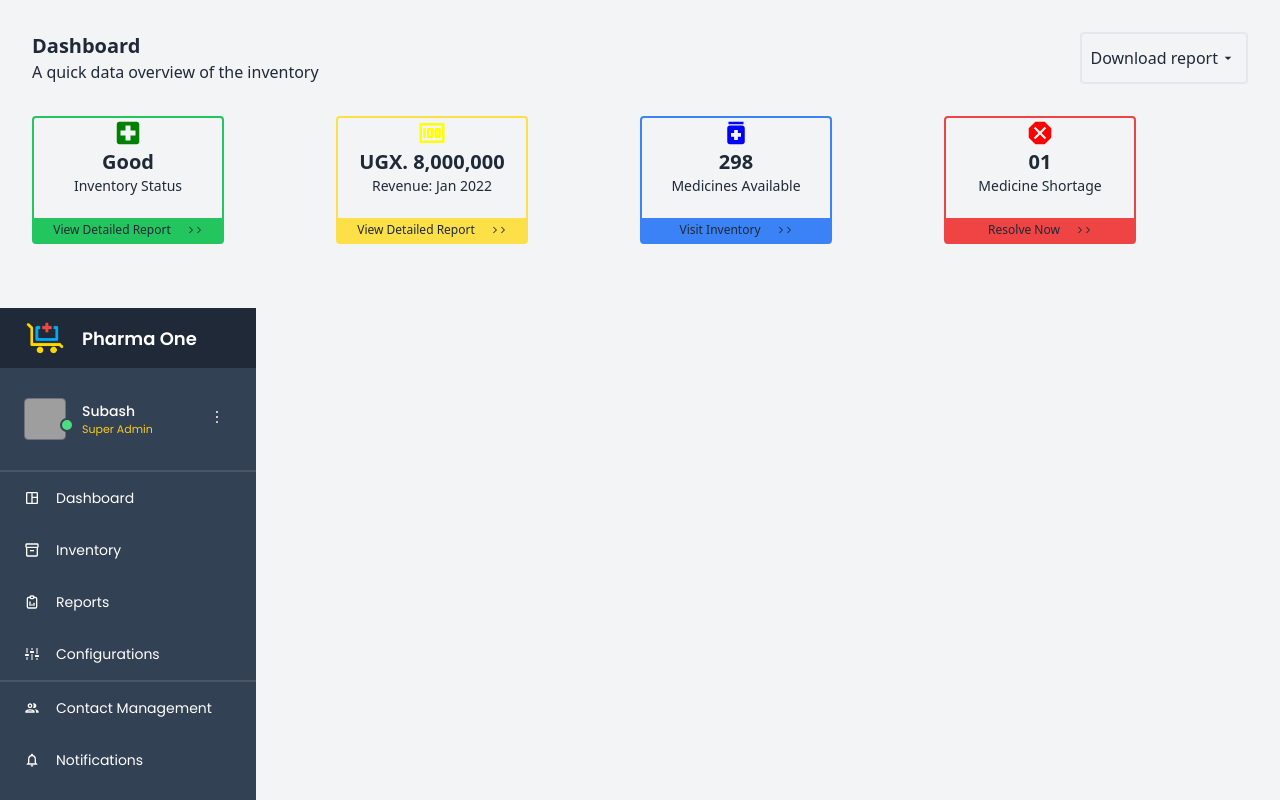
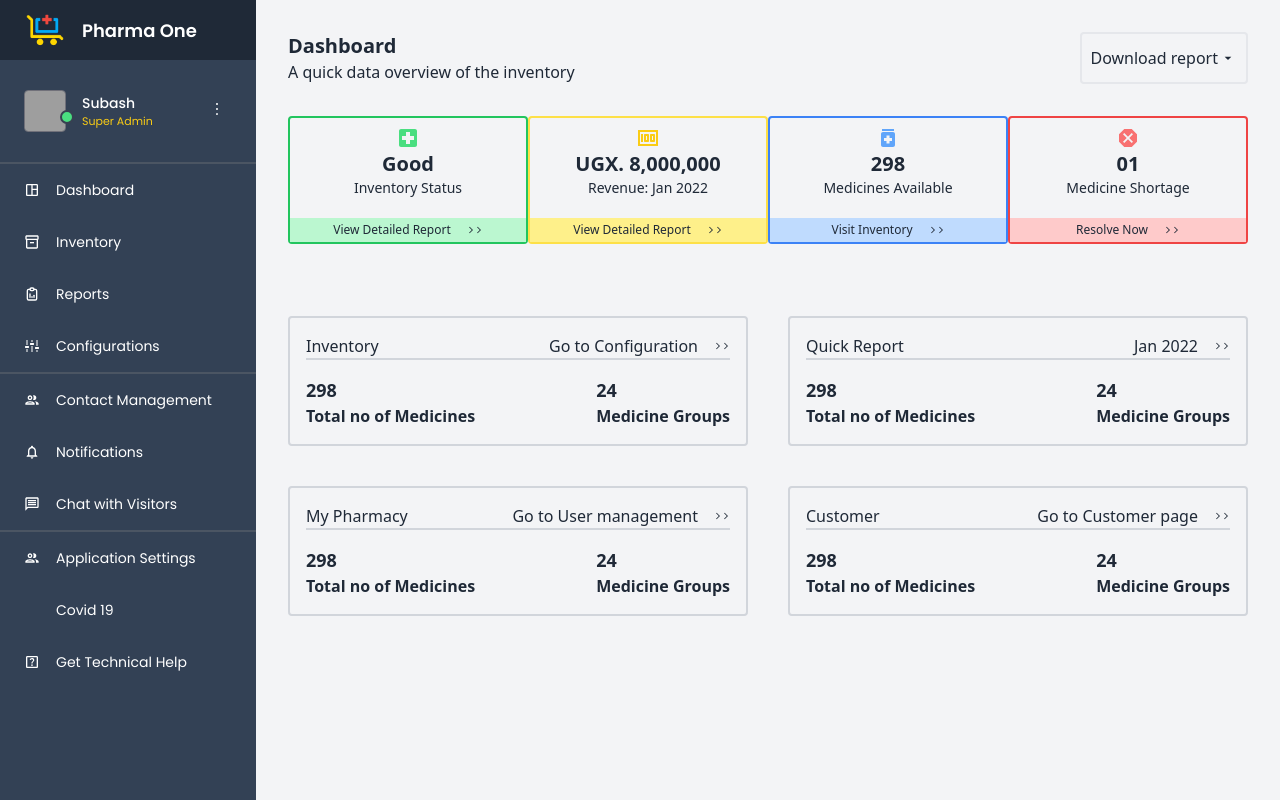
Before and after one commit to WandaWeira/pharmacy, a React (Vite) app: page / in a window 1280 px wide. Shown: the top 800 px of the page. Built offline with nearby package versions, Linux system fonts and the light colour scheme; grey boxes are pictures that could not be loaded; some icons are missing.

Commit message:
Large cards

```diff
--- a/index.html
+++ b/index.html
@@ -2,7 +2,7 @@
 <html lang="en">
   <head>
     <meta charset="UTF-8" />
-    <link rel="icon" type="image/svg+xml" href="/vite.svg" />
+    <link rel="icon" type="image/svg+xml" href="src\assets\logo.png" />
     <link rel="preconnect" href="https://fonts.googleapis.com" />
     <link rel="preconnect" href="https://fonts.gstatic.com" crossorigin />
     <link
--- a/src/App.jsx
+++ b/src/App.jsx
@@ -4,10 +4,12 @@ import SideBar from "./components/SideBar";
 
 const App = () => {
   return (
-    <>
-      <Dashboard />
+    <div className="flex">
       <SideBar />
-    </>
+      <div className="flex-1">
+        <Dashboard />
+      </div>
+    </div>
   );
 };
 
--- /dev/null
+++ b/src/components/CardLarge.jsx
@@ -0,0 +1,102 @@
+import { MdOutlineArrowForwardIos } from "react-icons/md";
+
+const CardLarge = () => {
+  return (
+    <>
+      <div className="flex gap-10 my-10">
+        <div className="w-2/4 rounded border-2 border-gray-300 p-4">
+          <div className="flex justify-between border-b-2 border-gray-300">
+            <h2>Inventory</h2>
+            <div className="flex items-center">
+              <h3>Go to Configuration</h3>
+              <div className="flex ml-4">
+                <MdOutlineArrowForwardIos size="8" />
+                <MdOutlineArrowForwardIos size="8" />
+              </div>
+            </div>
+          </div>
+          <div className="flex justify-between mt-4">
+            <div>
+              <h2 className="font-bold text-lg">298</h2>
+              <h3 className="font-semibold">Total no of Medicines</h3>
+            </div>
+            <div>
+              <h2 className="font-bold text-lg">24</h2>
+              <h3 className="font-semibold">Medicine Groups</h3>
+            </div>
+          </div>
+        </div>
+        <div className="w-2/4 rounded border-2 border-gray-300 p-4">
+          <div className="flex justify-between border-b-2 border-gray-300">
+            <h2>Quick Report</h2>
+            <div className="flex items-center">
+              <h3>Jan 2022</h3>
+              <div className="flex ml-4">
+                <MdOutlineArrowForwardIos size="8" />
+                <MdOutlineArrowForwardIos size="8" />
+              </div>
+            </div>
+          </div>
+          <div className="flex justify-between mt-4">
+            <div>
+              <h2 className="font-bold text-lg">298</h2>
+              <h3 className="font-semibold">Total no of Medicines</h3>
+            </div>
+            <div>
+              <h2 className="font-bold text-lg">24</h2>
+              <h3 className="font-semibold">Medicine Groups</h3>
+            </div>
+          </div>
+        </div>
+      </div>
+      <div className="flex gap-10 my-10">
+      <div className="w-2/4 rounded border-2 border-gray-300 p-4">
+          <div className="flex justify-between border-b-2 border-gray-300">
+            <h2>My Pharmacy</h2>
+            <div className="flex items-center">
+              <h3>Go to User management</h3>
+              <div className="flex ml-4">
+                <MdOutlineArrowForwardIos size="8" />
+                <MdOutlineArrowForwardIos size="8" />
+              </div>
+            </div>
+          </div>
+          <div className="flex justify-between mt-4">
+            <div>
+              <h2 className="font-bold text-lg">298</h2>
+              <h3 className="font-semibold">Total no of Medicines</h3>
+            </div>
+            <div>
+              <h2 className="font-bold text-lg">24</h2>
+              <h3 className="font-semibold">Medicine Groups</h3>
+            </div>
+          </div>
+        </div>
+        <div className="w-2/4 rounded border-2 border-gray-300 p-4">
+          <div className="flex justify-between border-b-2 border-gray-300">
+            <h2>Customer</h2>
+            <div className="flex items-center">
+              <h3>Go to Customer page</h3>
+              <div className="flex ml-4">
+                <MdOutlineArrowForwardIos size="8" />
+                <MdOutlineArrowForwardIos size="8" />
+              </div>
+            </div>
+          </div>
+          <div className="flex justify-between mt-4">
+            <div>
+              <h2 className="font-bold text-lg">298</h2>
+              <h3 className="font-semibold">Total no of Medicines</h3>
+            </div>
+            <div>
+              <h2 className="font-bold text-lg">24</h2>
+              <h3 className="font-semibold">Medicine Groups</h3>
+            </div>
+          </div>
+        </div>
+      </div>
+    </>
+  );
+};
+
+export default CardLarge;
--- a/src/components/CardSmall.jsx
+++ b/src/components/CardSmall.jsx
@@ -8,16 +8,16 @@ import {
 
 const CardSmall = () => {
   return (
-    <div className="grid grid-cols-4">
-      <div className="my-8 border-2 border-green-500 w-48 h-32 rounded text-center flex flex-col justify-between">
+    <div className="flex justify-between">
+      <div className="my-8 border-2 border-green-500 w-60 h-32 rounded text-center flex flex-col justify-between">
         <div className="items-center">
-          <div className="flex items-center justify-center">
-            <MdLocalHospital size="30" color="green" />
+          <div className="flex items-center justify-center mt-2">
+            <MdLocalHospital className="text-green-400 text-2xl" />
           </div>
           <h2 className="font-bold text-xl">Good</h2>
           <h3 className="text-sm">Inventory Status</h3>
         </div>
-        <div className="flex items-center justify-center bg-green-500 p-1">
+        <div className="flex items-center justify-center bg-green-200 p-1">
           <h3 className="text-xs">View Detailed Report</h3>
           <div className="flex ml-4">
             <MdOutlineArrowForwardIos size="8" />
@@ -25,15 +25,15 @@ const CardSmall = () => {
           </div>
         </div>
       </div>
-      <div className="my-8 border-2 border-yellow-300 w-48 h-32 rounded text-center flex flex-col justify-between">
+      <div className="my-8 border-2 border-yellow-300 w-60 h-32 rounded text-center flex flex-col justify-between">
         <div className="items-center">
-          <div className="flex items-center justify-center">
-            <MdMoney size="30" color="yellow" />
+          <div className="flex items-center justify-center mt-2">
+            <MdMoney className="text-yellow-400 text-2xl" />
           </div>
           <h2 className="font-bold text-xl">UGX. 8,000,000</h2>
           <h3 className="text-sm">Revenue: Jan 2022</h3>
         </div>
-        <div className="flex items-center justify-center bg-yellow-300 p-1">
+        <div className="flex items-center justify-center bg-yellow-200 p-1">
           <h3 className="text-xs">View Detailed Report</h3>
           <div className="flex ml-4">
             <MdOutlineArrowForwardIos size="8" />
@@ -41,15 +41,15 @@ const CardSmall = () => {
           </div>
         </div>
       </div>
-      <div className="my-8 border-2 border-blue-500 w-48 h-32 rounded text-center flex flex-col justify-between">
+      <div className="my-8 border-2 border-blue-500 w-60 h-32 rounded text-center flex flex-col justify-between">
         <div className="items-center">
-          <div className="flex items-center justify-center">
-            <MdMedication size="30" color="blue" />
+          <div className="flex items-center justify-center mt-2">
+            <MdMedication className="text-blue-400 text-2xl" />
           </div>
           <h2 className="font-bold text-xl">298</h2>
           <h3 className="text-sm">Medicines Available</h3>
         </div>
-        <div className="flex items-center justify-center bg-blue-500 p-1">
+        <div className="flex items-center justify-center bg-blue-200 p-1">
           <h3 className="text-xs">Visit Inventory</h3>
           <div className="flex ml-4">
             <MdOutlineArrowForwardIos size="8" />
@@ -57,15 +57,15 @@ const CardSmall = () => {
           </div>
         </div>
       </div>
-      <div className="my-8 border-2 border-red-500 w-48 h-32 rounded text-center flex flex-col justify-between">
+      <div className="my-8 border-2 border-red-500 w-60 h-32 rounded text-center flex flex-col justify-between">
         <div className="items-center">
-          <div className="flex items-center justify-center">
-            <MdDangerous size="30" color="red" />
+          <div className="flex items-center justify-center mt-2">
+            <MdDangerous className="text-red-400 text-2xl" />
           </div>
           <h2 className="font-bold text-xl">01</h2>
           <h3 className="text-sm">Medicine Shortage</h3>
         </div>
-        <div className="flex items-center justify-center bg-red-500 p-1">
+        <div className="flex items-center justify-center bg-red-200 p-1">
           <h3 className="text-xs">Resolve Now</h3>
           <div className="flex ml-4">
             <MdOutlineArrowForwardIos size="8" />
--- a/src/components/Dashboard.jsx
+++ b/src/components/Dashboard.jsx
@@ -1,5 +1,6 @@
 import { MdArrowDropDown } from "react-icons/md";
 import CardSmall from "./CardSmall";
+import CardLarge from "./CardLarge";
 
 const Dashboard = () => {
   return (
@@ -15,6 +16,7 @@ const Dashboard = () => {
         </button>
       </div>
       <CardSmall />
+      <CardLarge />
     </div>
   );
 };
```
